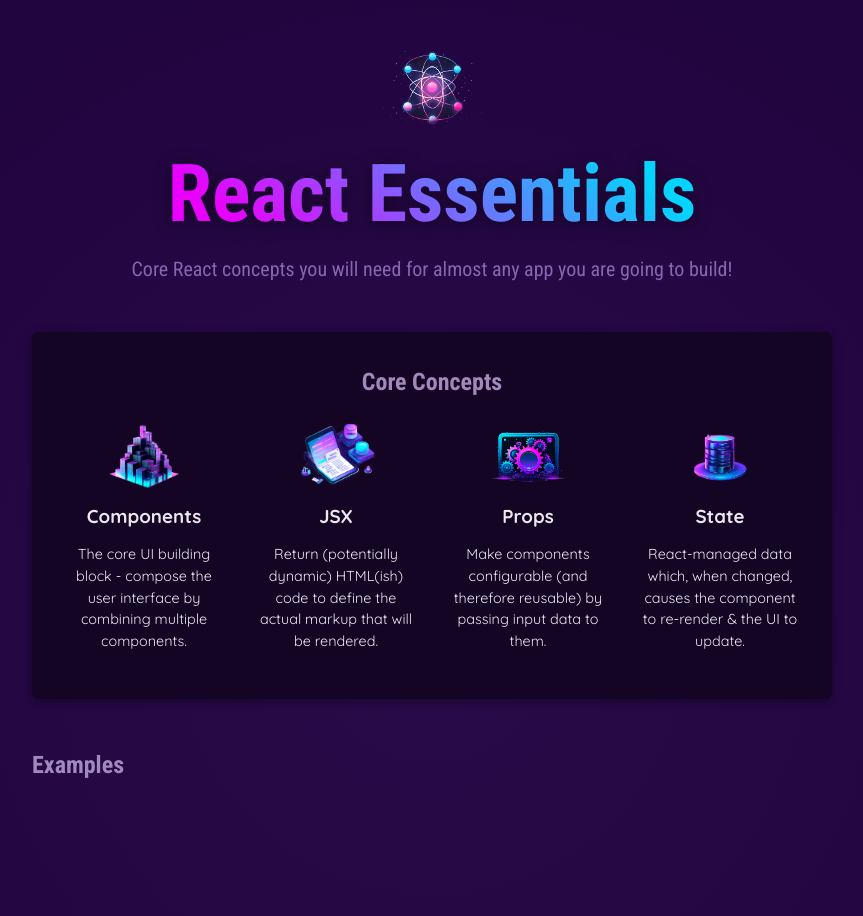
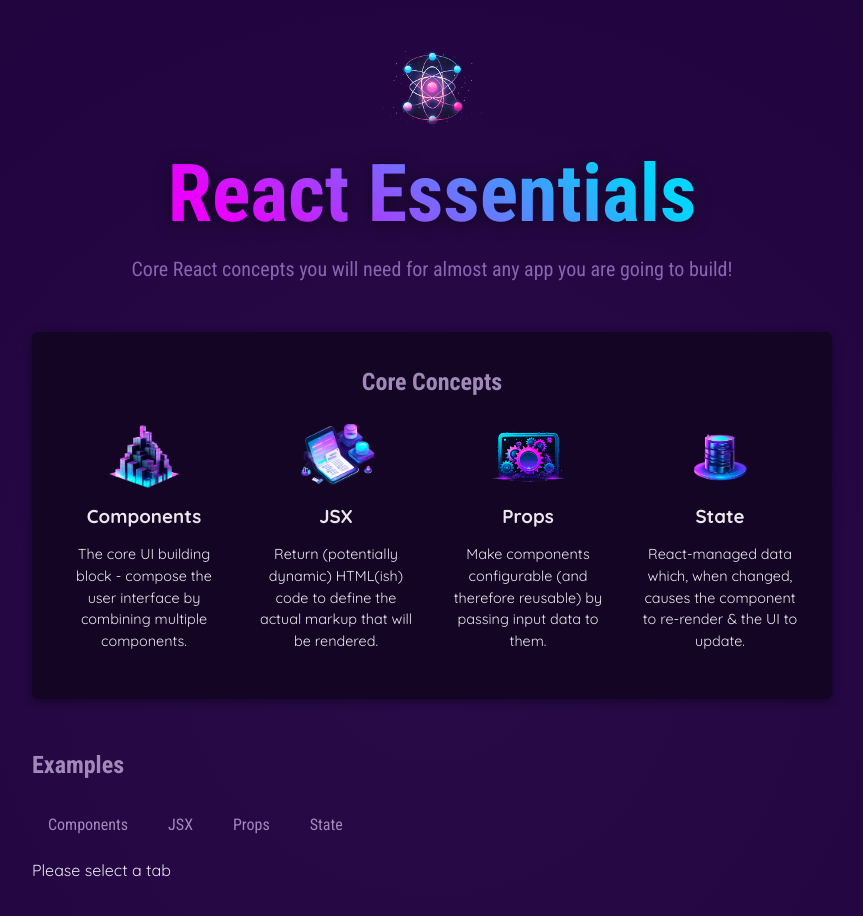
Before and after one commit to HaadiMalik/React-Essentials, a React (Vite) app: page / in a window 1280 px wide. Shown: the top 916 px of the page, without its empty margins (208-1071 px from the left). Built offline with nearby package versions, Linux system fonts and the light colour scheme.

Commit message:
Dynamic rendering of Tab Buttons

```diff
--- a/src/App.jsx
+++ b/src/App.jsx
@@ -1,9 +1,18 @@
+import { useState } from "react";
+
 import Header from "./components/Header/Header.jsx";
 import CoreConcept from "./components/CoreConcept.jsx";
 import { CORE_CONCEPTS } from "./data.js";
 import TabButton from "./components/TabButton.jsx";
 
 function App() {
+
+  const [ selectedButton , setSelectedButton ] = useState("Please select a tab");
+
+  function handleClick(selectedTab) {
+    setSelectedButton(selectedTab);
+  }
+
   return (
     <div>
       <Header />
@@ -28,11 +37,24 @@ function App() {
         <section id="examples">
           <h2> Examples </h2>
           <menu>
-            <TabButton label="Components" />
-            <TabButton label="JSX" />
-            <TabButton label="Props" />
-            <TabButton label="State" />
+            <TabButton
+              name="Components"
+              handleClick={() => {handleClick("Components")}}
+            />
+            <TabButton
+              name="JSX"
+              handleClick={() => {handleClick("JSX")}}
+            />
+            <TabButton
+              name="Props"
+              handleClick={() => {handleClick("Props")}}
+            />
+            <TabButton
+              name="State"
+              handleClick={() => {handleClick("State")}}
+            />
           </menu>
+          {selectedButton}
         </section>
       </main>
     </div>
```
